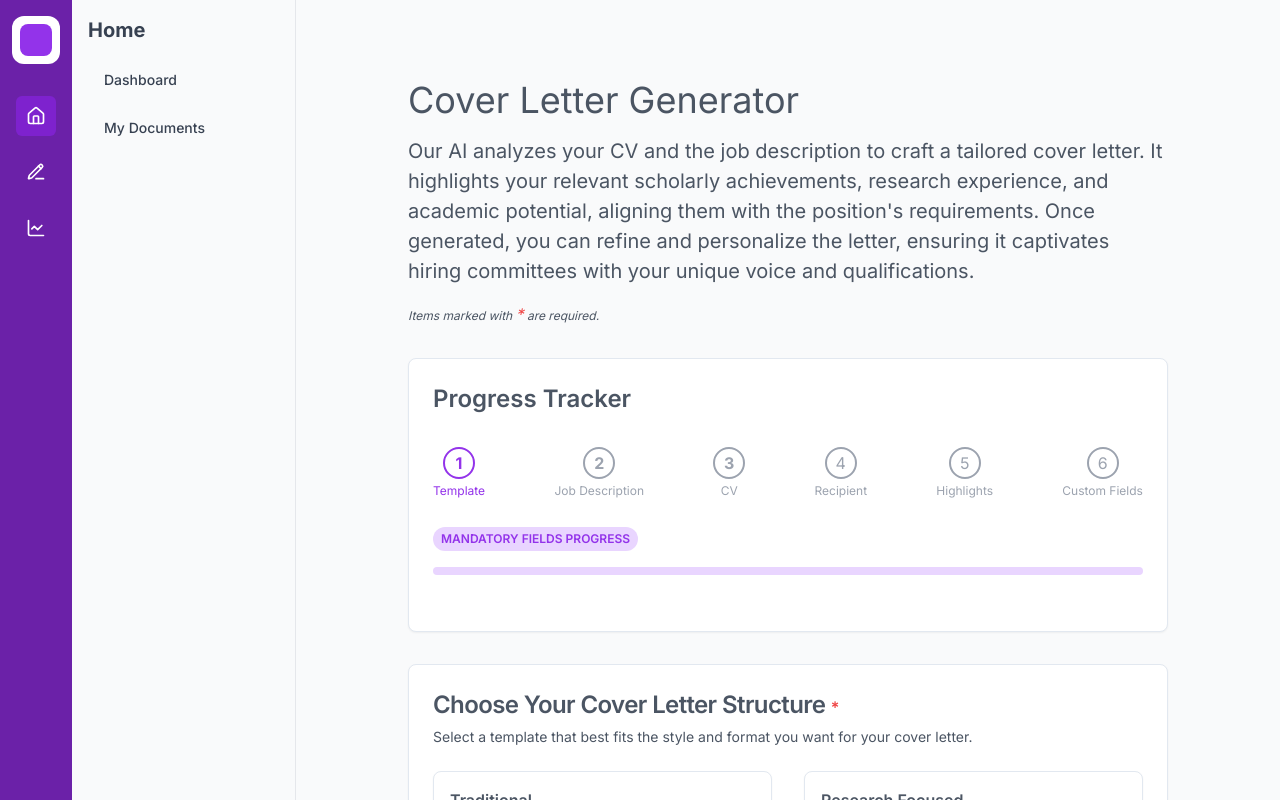
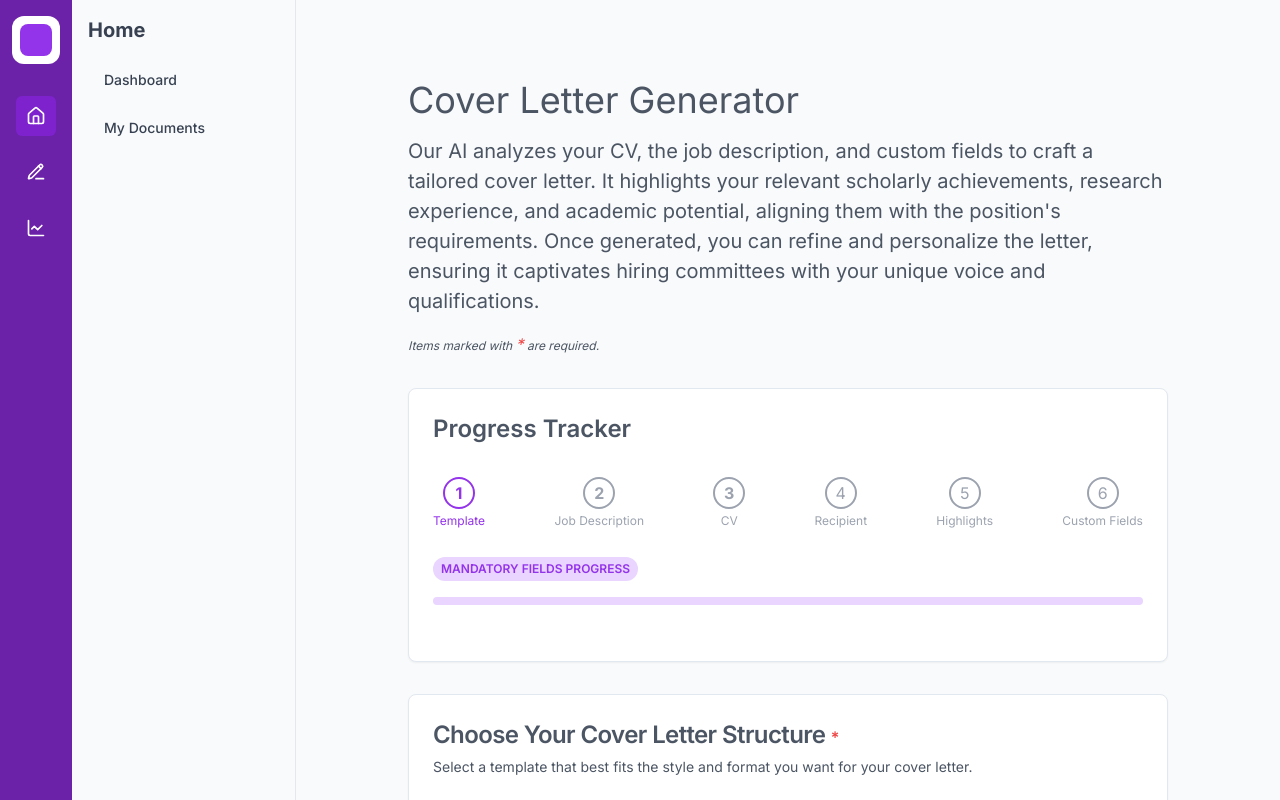
Before and after one commit to Naxus28/lumina.ai, a Next.js app: page /cover-letter in a window 1280 px wide. Shown: the top 800 px of the page. Built offline with nearby package versions, Linux system fonts and the light colour scheme.

Commit message:
Edits description

```diff
--- a/app/(auth)/cover-letter/page.tsx
+++ b/app/(auth)/cover-letter/page.tsx
@@ -226,10 +226,10 @@ const CoverLetterGenerator: React.FC = () => {
 			<main>
 				<H1>Cover Letter Generator</H1>
 				<Paragraph>
-					Our AI analyzes your CV and the job description to craft a tailored cover letter. It highlights your relevant
-					scholarly achievements, research experience, and academic potential, aligning them with the position's
-					requirements. Once generated, you can refine and personalize the letter, ensuring it captivates hiring
-					committees with your unique voice and qualifications.
+					Our AI analyzes your CV, the job description, and custom fields to craft a tailored cover letter. It
+					highlights your relevant scholarly achievements, research experience, and academic potential, aligning them
+					with the position's requirements. Once generated, you can refine and personalize the letter, ensuring it
+					captivates hiring committees with your unique voice and qualifications.
 				</Paragraph>
 				<Span className="text-xs block mt-2 italic">
 					Items marked with <Span className="text-red-500">*</Span> are required.
```
